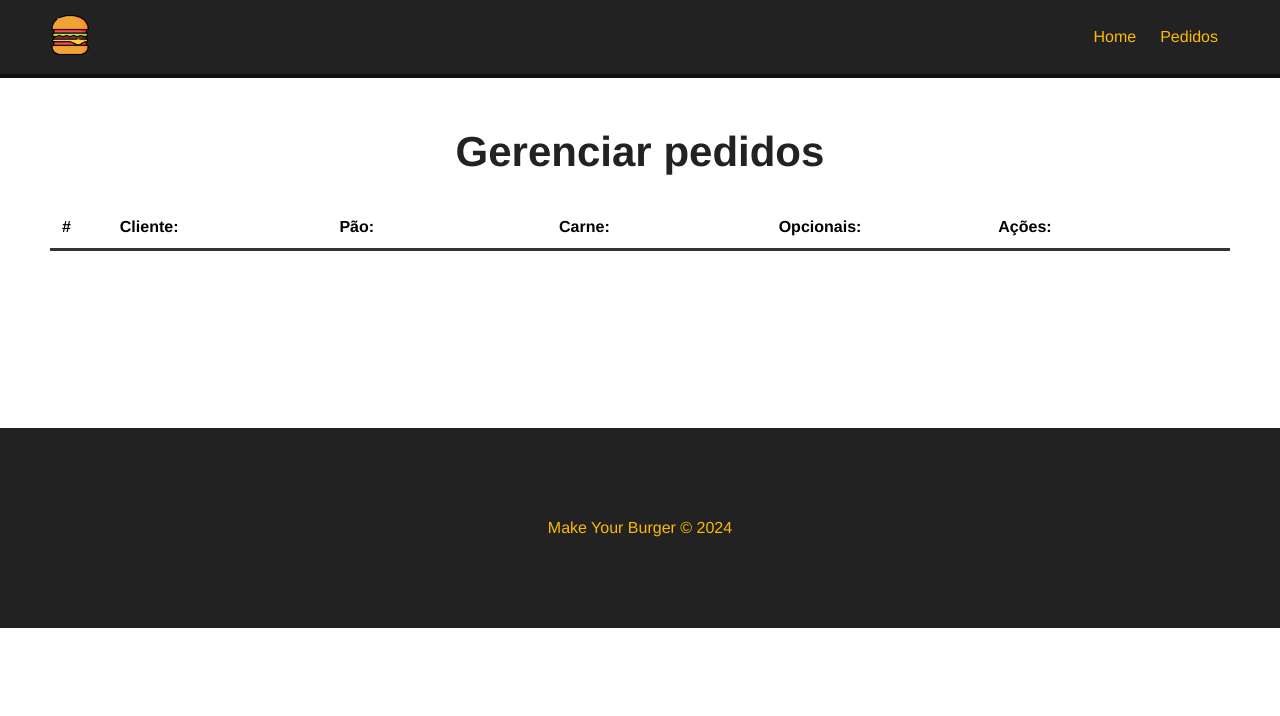
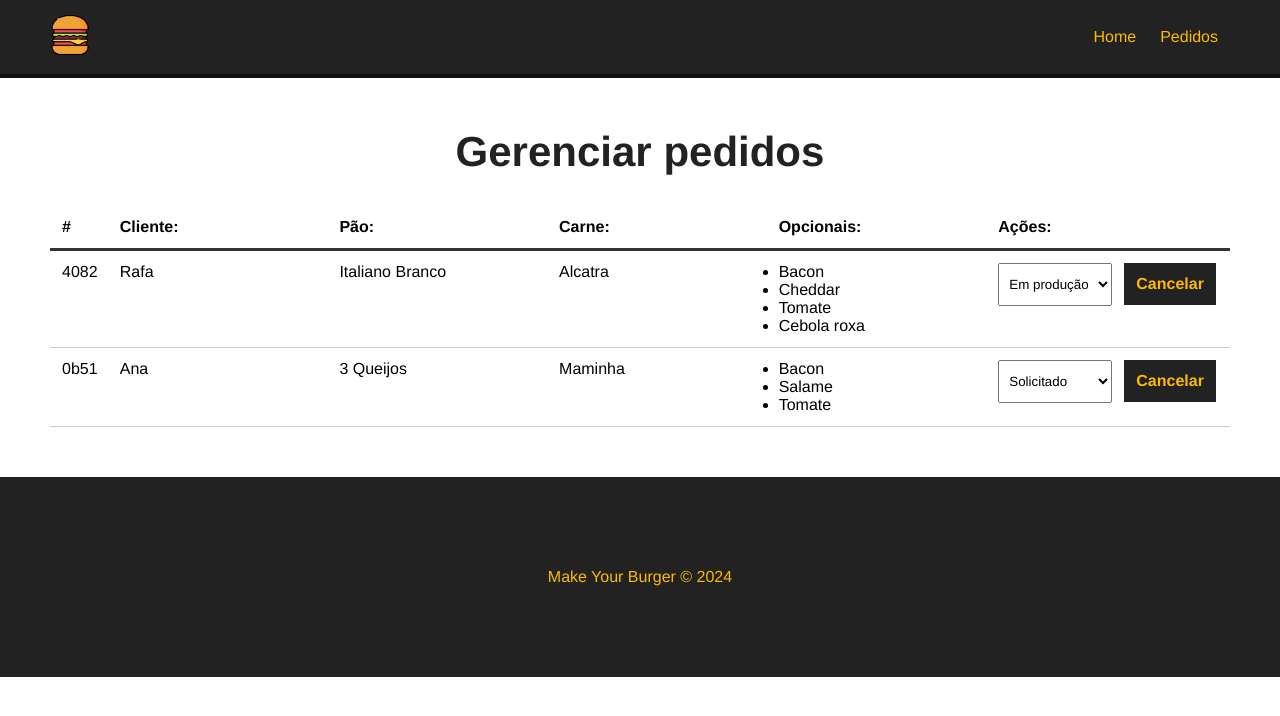
Before and after one commit to rflfl/make-your-burguer, a Vue app: page /pedidos in a window 1280 px wide. Shown: the top 716 px of the page. Built offline with nearby package versions, Linux system fonts and the light colour scheme; data requests are answered from the project's data file.

Commit message:
realizando atualização de status do pedido

```diff
--- a/db/db.json
+++ b/db/db.json
@@ -77,5 +77,31 @@
       "tipo": "Finalizado"
     }
   ],
-  "burgers": []
+  "burgers": [
+    {
+      "id": "4082",
+      "nome": "Rafa",
+      "carne": "Alcatra",
+      "pao": "Italiano Branco",
+      "opcionais": [
+        "Bacon",
+        "Cheddar",
+        "Tomate",
+        "Cebola roxa"
+      ],
+      "status": "Em produção"
+    },
+    {
+      "id": "0b51",
+      "nome": "Ana",
+      "carne": "Maminha",
+      "pao": "3 Queijos",
+      "opcionais": [
+        "Bacon",
+        "Salame",
+        "Tomate"
+      ],
+      "status": "Solicitado"
+    }
+  ]
 }
--- a/src/components/BurgerForm.vue
+++ b/src/components/BurgerForm.vue
@@ -93,7 +93,7 @@ export default {
 			this.name = ''
 			this.meat = ''
 			this.bread = ''
-			this.opcionais = ''
+			this.opcionais = []
 		}
 
 	},
--- a/src/components/Dashboard.vue
+++ b/src/components/Dashboard.vue
@@ -12,9 +12,9 @@
 			<div id="burger-table-rows">
 				<div v-for="burger in burgers" :key="burger.id" class="burger-table-row">
 					<div class="order-number">{{ burger.id }}</div>
-					<div>{{burger.nome}}</div>
-					<div>{{burger.pao}}</div>
-					<div>{{burger.carne}}</div>
+					<div>{{ burger.nome }}</div>
+					<div>{{ burger.pao }}</div>
+					<div>{{ burger.carne }}</div>
 					<div>
 						<ul>
 							<li v-for="(opcional, index) in burger.opcionais" :key="index">
@@ -23,8 +23,9 @@
 						</ul>
 					</div>
 					<div>
-						<select name="status" class="status">
-							<option v-for="current in status" :key="current.id" value="current.tipo" :selected="burger.status == current.tipo">
+						<select name="status" class="status" @change="updateBurger($event, burger.id)">
+							<option v-for="current in status" :key="current.id" :value="current.tipo"
+								:selected="burger.status == current.tipo">
 								{{ current.tipo }}
 							</option>
 						</select>
@@ -47,7 +48,7 @@ export default {
 		}
 	},
 	methods: {
-		async getPedidos(){
+		async getPedidos() {
 			const req = await fetch('http://localhost:3000/burgers')
 
 			const data = await req.json()
@@ -56,24 +57,35 @@ export default {
 
 			this.getStatus()
 		},
-		async getStatus(){
+		async getStatus() {
 			const req = await fetch('http://localhost:3000/status')
 
 			const data = await req.json()
 
 			this.status = data
 		},
-		async deletePedido(id){
-			const req = await fetch(`http://localhost:3000/burgers/${id}`,{
+		async deletePedido(id) {
+			const req = await fetch(`http://localhost:3000/burgers/${id}`, {
 				method: "DELETE"
 			})
 			const res = await req.json()
-//msg
+			//msg
 			this.getPedidos()
 
+		},
+		async updateBurger(event, id) {
+			const option = event.target.value
+			const dataJson = JSON.stringify({ status: option })
+
+			const req = await fetch(`http://localhost:3000/burgers/${id}`, {
+				method: "PATCH",
+				headers: { "Content-Type     ": "application/json" },
+				body: dataJson
+			})
+			const res = await req.json()
 		}
 	},
-	mounted(){
+	mounted() {
 		this.getPedidos()
 	}
 }
```
